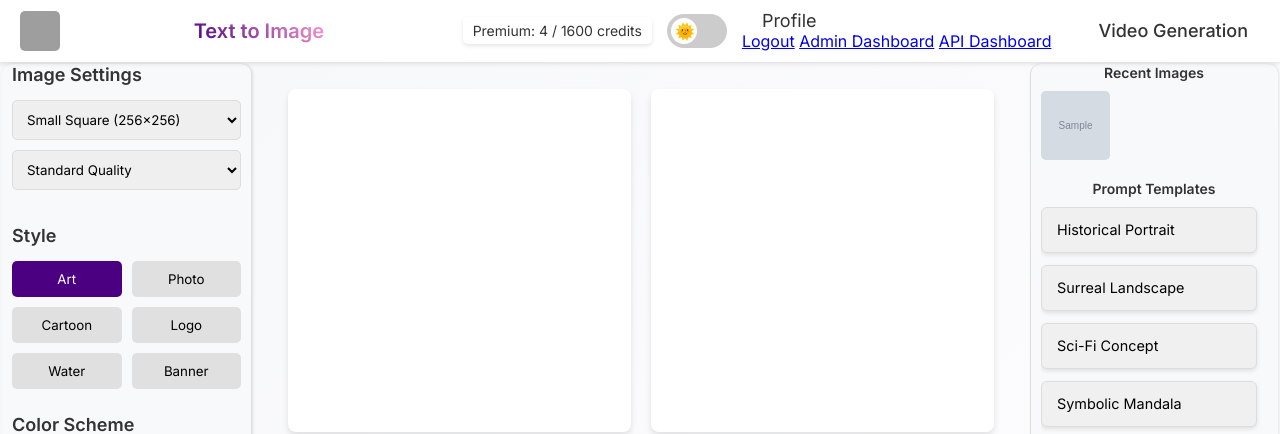
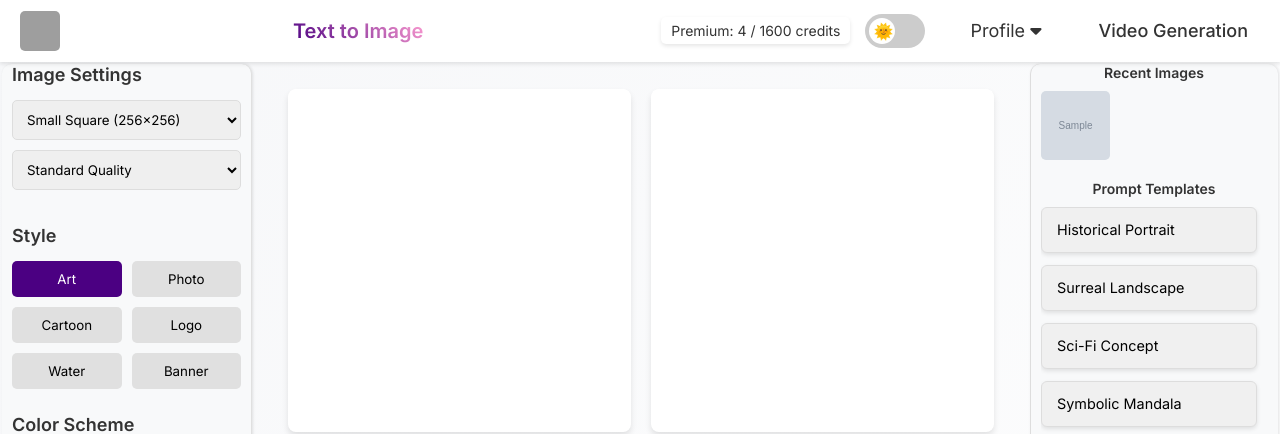
Before and after one commit to mrbrokecoder/Cartonify, a Flask app: page /dashboard in a window 1280 px wide. Shown: the top 434 px of the page. Run offline with Flask 3, Linux system fonts and the light colour scheme; a user stored in the database is signed in; grey boxes marked "Sample" are stand-in pictures; a database or web service that is not in the repository returns one stand-in record (values such as "Sample title"); parts of the project's set-up code (start-up, migrations or seed data) failed here and were passed over; some libraries are stand-ins or nearby versions; grey boxes are pictures that could not be loaded.

Commit message:
profille drop

```diff
--- a/templates/head.html
+++ b/templates/head.html
@@ -401,6 +401,60 @@
 .dark-mode .prompt-template-buttons .template-btn:hover {
     background-color: #3a3a3a;
 }
+    /* Add this to your existing styles */
+    .dropdown {
+        position: relative;
+        display: inline-block;
+    }
 
+    .dropbtn {
+        background-color: #4CAF50;
+        color: white;
+        padding: 10px;
+        font-size: 16px;
+        border: none;
+        cursor: pointer;
+    }
+
+    .dropdown-content {
+        display: none;
+        position: absolute;
+        background-color: #f9f9f9;
+        min-width: 160px;
+        box-shadow: 0px 8px 16px 0px rgba(0,0,0,0.2);
+        z-index: 1;
+    }
+
+    .dropdown-content a {
+        color: black;
+        padding: 12px 16px;
+        text-decoration: none;
+        display: block;
+    }
+
+    .dropdown-content a:hover {
+        background-color: #f1f1f1;
+    }
+
+    .dropdown:hover .dropdown-content {
+        display: block;
+    }
+
+    .dropdown:hover .dropbtn {
+        background-color: #3e8e41;
+    }
+
+    /* Adjust this if you're using dark mode */
+    body.dark-mode .dropdown-content {
+        background-color: #333;
+    }
+
+    body.dark-mode .dropdown-content a {
+        color: white;
+    }
+
+    body.dark-mode .dropdown-content a:hover {
+        background-color: #444;
+    }
     </style>
 </head>
--- a/templates/index.html
+++ b/templates/index.html
@@ -14,8 +14,7 @@
     {% endwith %}
 
     <div class="header">
-        <img src="https://raw.githubusercontent.com/mrbrokecoder/ChatCat/main/ComfyUI_Generate_1_image%20(2).png" alt="" srcset="" style="height: 40px; width: 40px; border-radius: 5px;">
-        <div class="header-title">Text to Image</div>
+        <img src="https://raw.githubusercontent.com/mrbrokecoder/ChatCat/main/ComfyUI_Generate_1_image%20(2).png" alt="" srcset="" style="height: 40px; width: 40px; border-radius: 5px;">        <div class="header-title">Text to Image</div>
         <div class="header-actions">
             <div class="credits-info">
                 {% if current_user.is_premium %}
@@ -31,16 +30,17 @@
                 <label for="darkModeToggle" class="dark-mode-label"></label>
             </div>
 
+            <!-- New dropdown profile menu -->
             <div class="dropdown">
-                <button class="dropbtn">Profile</button>
+                <button class="dropbtn">Profile <i class="fas fa-caret-down"></i></button>
                 <div class="dropdown-content">
-                    {% if current_user.is_authenticated %}
-                        <a href="{{ url_for('logout') }}">Logout</a>
-                    {% endif %}
                     {% if current_user.is_authenticated and current_user.is_admin %}
                         <a href="{{ url_for('admin_dashboard') }}">Admin Dashboard</a>
                     {% endif %}
                     <a href="{{ url_for('api_dashboard') }}">API Dashboard</a>
+                    {% if current_user.is_authenticated %}
+                        <a href="{{ url_for('logout') }}">Logout</a>
+                    {% endif %}
                 </div>
             </div>
 
@@ -143,7 +143,7 @@
         </div>
             <div class="prompt-container">
                 <input type="text" id="prompt" placeholder="Enter your prompt here">
-                <button id="magicWandBtn" class="magic-wand-btn"><i class="fa-solid fa-wand-magic-sparkles"></i></i></button>
+                <button id="magicWandBtn" class="magic-wand-btn"><i class="fa-solid fa-wand-magic-sparkles"></i></button>
                 <button id="generateButton">Generate</button>
             </div>
         </div>
@@ -545,19 +545,12 @@
             this.innerHTML = '<i class="fas fa-spinner fa-spin"></i>';
 
             // Make an API call to enhance the prompt
-            fetch('/enhance_prompt', {
-                method: 'POST',
-                headers: {
-                    'Content-Type': 'application/json',
-                },
-                body: JSON.stringify({ prompt: basicPrompt }),
-            })
-            .then(response => response.json())
-            .then(data => {
-                if (data.error) {
-                    throw new Error(data.error);
+            axios.post('/enhance_prompt', { prompt: basicPrompt })
+                .then(response => {
+                    if (response.data.error) {
+                        throw new Error(response.data.error);
                     }
-                promptInput.value = data.enhanced_prompt;
+                    promptInput.value = response.data.enhanced_prompt;
                     // Re-enable the button and restore icon
                     this.disabled = false;
                     this.innerHTML = '<i class="fa-solid fa-wand-magic-sparkles"></i>';
@@ -570,6 +563,23 @@
                     this.innerHTML = '<i class="fa-solid fa-wand-magic-sparkles"></i>';
                 });
         });
+
+        // New dropdown profile menu
+        document.addEventListener('DOMContentLoaded', function() {
+            const dropdownBtn = document.querySelector('.dropbtn');
+            const dropdownContent = document.querySelector('.dropdown-content');
+
+            dropdownBtn.addEventListener('click', function(e) {
+                e.stopPropagation();
+                dropdownContent.style.display = dropdownContent.style.display === 'block' ? 'none' : 'block';
+            });
+
+            document.addEventListener('click', function(e) {
+                if (!dropdownContent.contains(e.target) && e.target !== dropdownBtn) {
+                    dropdownContent.style.display = 'none';
+                }
+            });
+        });
     </script>
 </body>
 </html>
```
Lines whose indentation alone changed are shown as unchanged.
